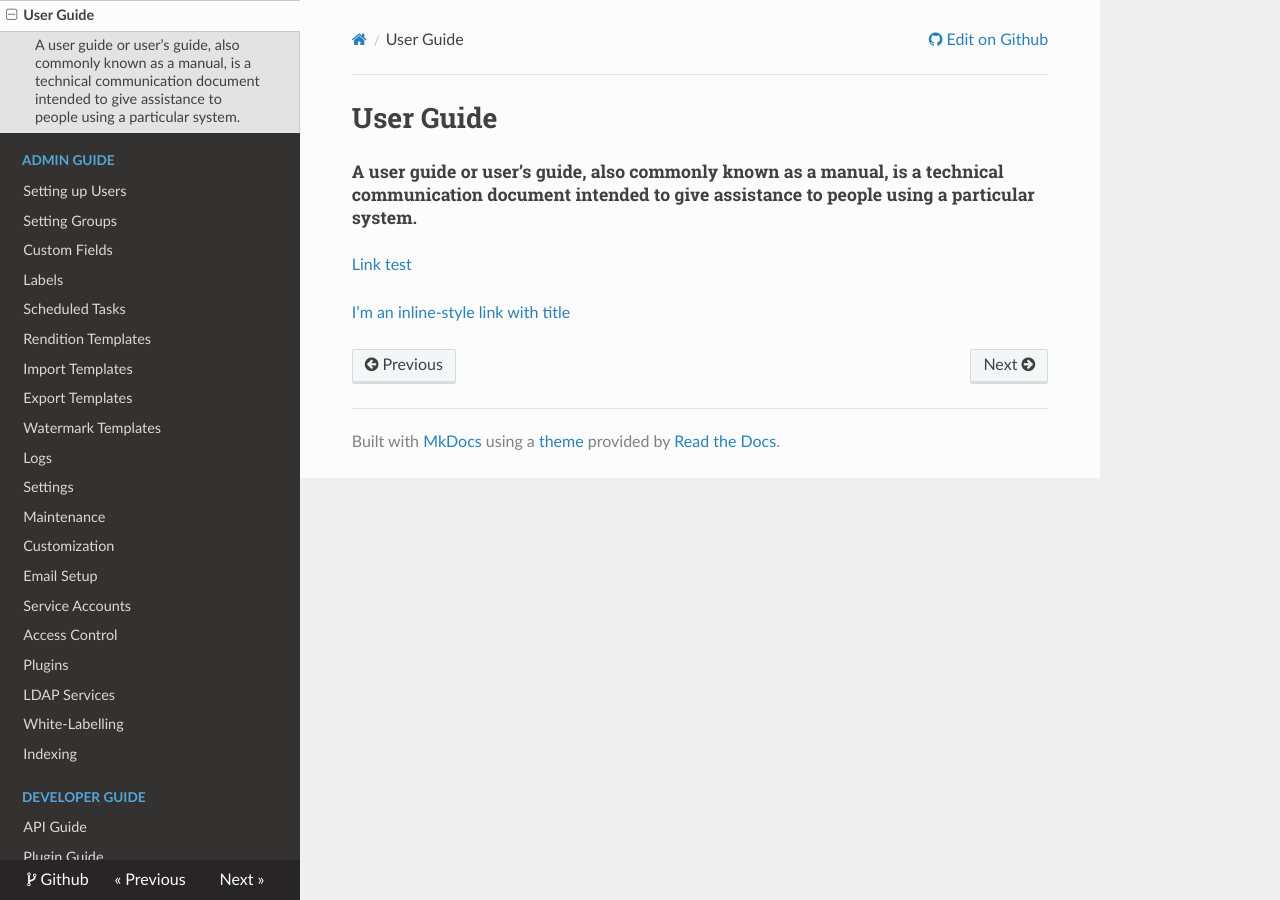
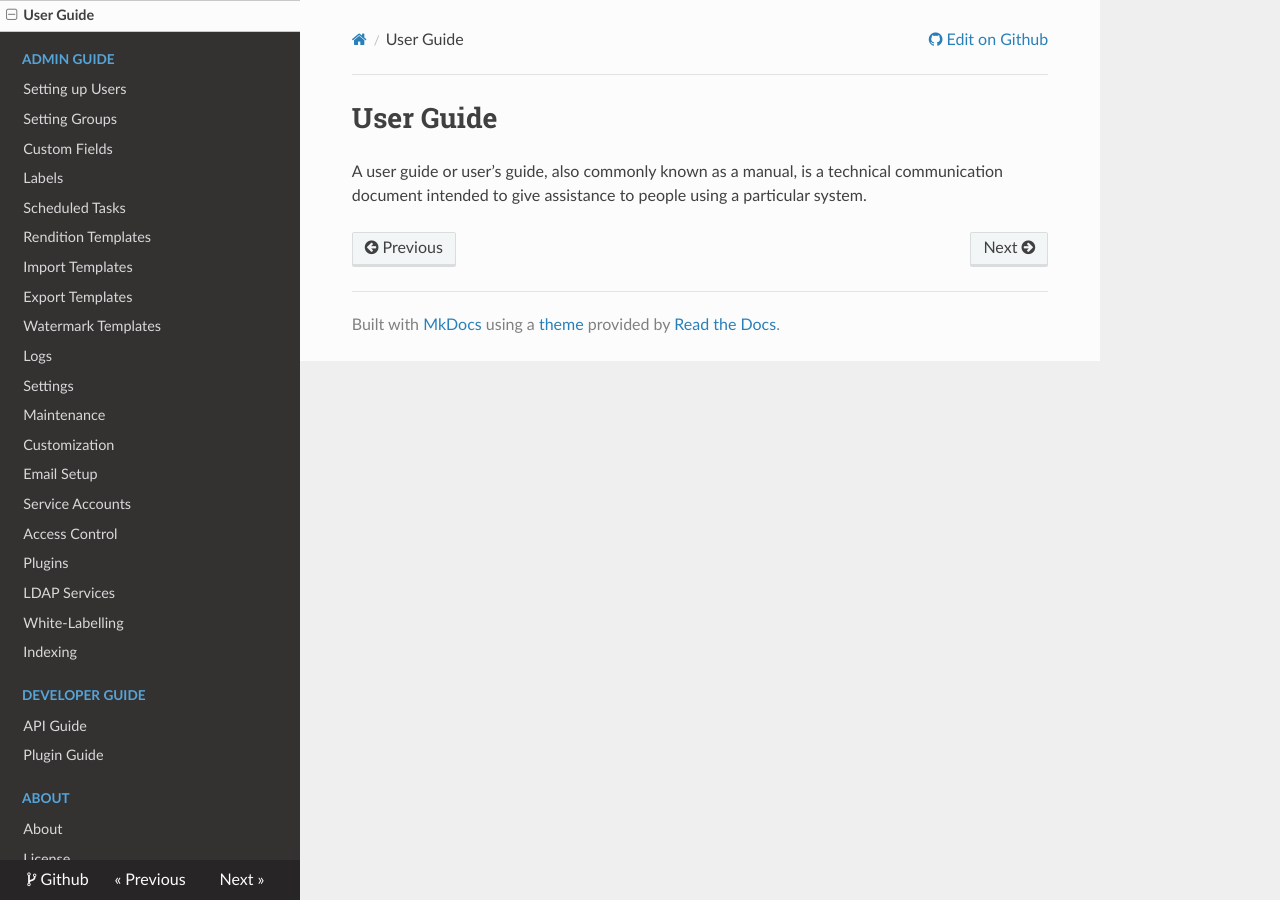
Before and after one commit to razuna/razuna-docs, an MkDocs documentation site: the page built from docs/user/index.md, in a window 1280 px wide. Built offline with MkDocs 1.6.1, drawn with Linux system fonts in a browser that asks for light colours; nearby versions of some CDN libraries; old or Windows-style settings are respelled for this version of MkDocs.

Commit message:
Remove some testing code.

```diff
--- a/docs/user/index.md
+++ b/docs/user/index.md
@@ -1,7 +1,3 @@
 # User Guide
 
-##### A user guide or user's guide, also commonly known as a manual, is a technical communication document intended to give assistance to people using a particular system.
-
-[Link test](https://www.google.com)
-
-[I'm an inline-style link with title](https://www.google.com "Google's Homepage")
+A user guide or user's guide, also commonly known as a manual, is a technical communication document intended to give assistance to people using a particular system.
```
